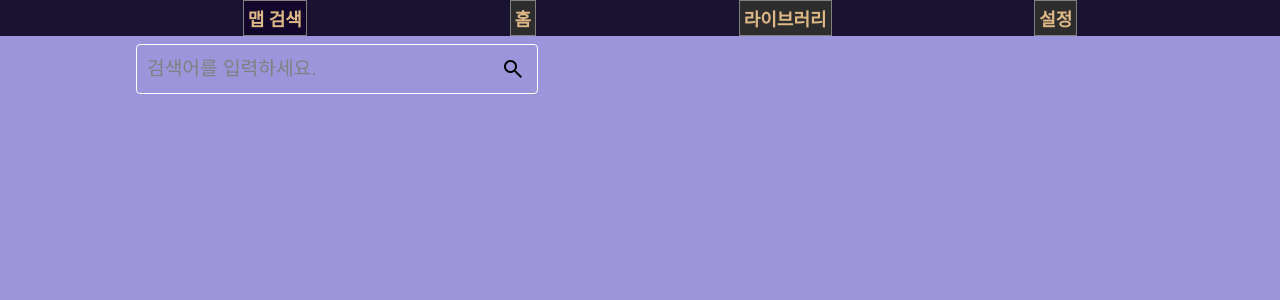
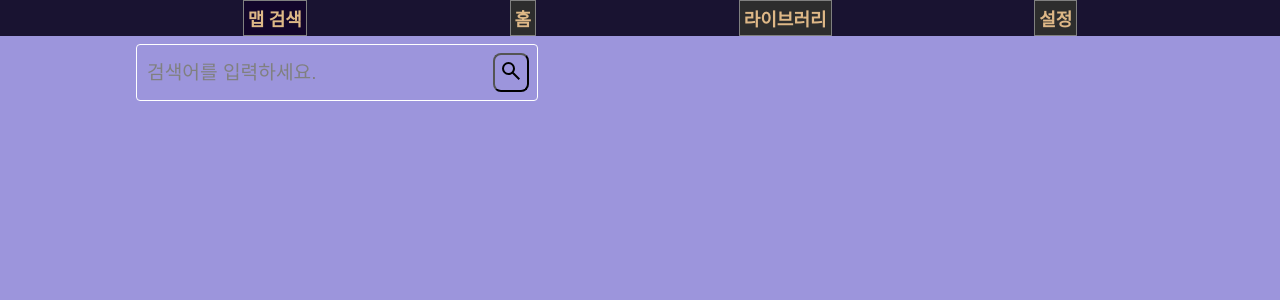
Before and after one commit to P0t1on/FlatPlayer, a SvelteKit app: page / in a window 1280 px wide. Shown: the top 300 px of the page. Built offline with nearby package versions, Linux system fonts and the light colour scheme.

Commit message:
코드 정리

```diff
--- a/src/lib/Assets.ts
+++ b/src/lib/Assets.ts
@@ -1,5 +1,5 @@
 import { assets } from '$app/paths';
 
-export function icon(name: string, type: 'svg' | 'webp') {
+export function icon(name: string, type: 'svg' | 'webp' = 'svg') {
   return `${assets}/icons/${type}/${name}.${type}`;
 }
--- a/src/routes/+page.svelte
+++ b/src/routes/+page.svelte
@@ -5,7 +5,7 @@
 <script lang="ts">
   import { onMount } from 'svelte';
 
-  import Explorer from './documents/Explorer.svelte';
+  import Explorer from './documents/explorer/Explorer.svelte';
   import Hub from './documents/Hub.svelte';
   import MyPage from './documents/MyPage.svelte';
   import Setting from './documents/Setting.svelte';
--- /dev/null
+++ b/src/routes/documents/explorer/Explorer.scss
@@ -0,0 +1,9 @@
+@keyframes playButtonHover {
+  0% {
+    box-shadow: 0 0px 0px black;
+  }
+
+  100% {
+    box-shadow: 0 0 20px 4px black;
+  }
+}
--- a/src/routes/documents/Explorer.svelte
+++ b/src/routes/documents/explorer/Explorer.svelte
@@ -4,6 +4,7 @@
 
 <script lang="ts">
   import { goto } from '$app/navigation';
+  import { icon } from '$lib/Assets';
   import {
     searchMap,
     type GithubRepoSearchResponse,
@@ -11,6 +12,7 @@
   } from '$lib/Curl';
   import { onMount } from 'svelte';
   import { writable } from 'svelte/store';
+  import './Explorer.scss';
 
   let searchString = '';
   let searchProcess:
@@ -41,15 +43,9 @@
         if (e.key === 'Enter') searchTrigger();
       }}
     />
-    <span
-      class="material-symbols-outlined searchIcon"
-      on:click={searchTrigger}
-      on:keydown
-      role="button"
-      tabindex={0}
-    >
-      search
-    </span>
+    <button class="searchIcon clickable" on:click={searchTrigger} tabindex={0}>
+      <img class="nodrag" alt="search" src={icon('search')} />
+    </button>
   </div>
   <div id="searchResult">
     {#if searchProcess !== undefined}
@@ -59,15 +55,20 @@
         {#each result[0].items as info}
           <div class="item">
             <span class="bolder">
-              [ <a target="_blank" href={info.owner.html_url}
-                >{info.owner.login}</a
-              >
+              [ <a target="_blank" href={info.owner.html_url}>
+                {info.owner.login}
+              </a>
               -
               <a target="_blank" href={info.html_url}>{info.name}</a> ]
             </span> <br />
-            <button on:click={() => goto('./game', { state: { val: 123 } })}
-              >test</button
-            >
+            <div class="container">
+              <button
+                class="clickable play"
+                on:click={() => goto('./game', { state: { val: 123 } })}
+              >
+                <img class="nodrag" alt="play" src={icon('sports_esports')} />
+              </button>
+            </div>
             <!-- {JSON.stringify(info)} -->
           </div>
         {/each}
@@ -82,9 +83,14 @@
             -
             <a target="_blank" href={info.html_url}>{info.name}</a> ]
           </span> <br />
-          <button on:click={() => goto('./game', { state: { val: 123 } })}
-            >test</button
-          >
+          <div class="container">
+            <button
+              class="clickable play"
+              on:click={() => goto('./game', { state: { val: 123 } })}
+            >
+              <img class="nodrag" alt="play" src={icon('sports_esports')} />
+            </button>
+          </div>
           <!-- {JSON.stringify(info)} -->
         </div>
       {/each}
@@ -127,14 +133,16 @@
         }
       }
 
-      span.searchIcon {
+      button.searchIcon {
+        background-color: transparent;
         padding: 4px;
         border-radius: 8px;
-        user-select: none;
-        cursor: pointer;
 
-        &:hover {
-          box-shadow: inset 0 2px 16px black;
+        &:hover,
+        &:focus {
+          animation-name: playButtonHover;
+          animation-duration: 0.5s;
+          animation-fill-mode: forwards;
         }
 
         &:active {
@@ -159,9 +167,7 @@
         background-color: gray;
         margin: 5px 0 5px 0;
         padding: 8px;
-        width: -webkit-fill-available;
-        width: -moz-fill-available;
-        width: fill-available;
+        width: 90%;
         user-select: none;
 
         &:hover {
@@ -172,8 +178,27 @@
           color: black;
           text-decoration: none;
 
-          &:hover {
+          &:hover,
+          &:focus {
             color: white;
+          }
+        }
+
+        div.container {
+          display: flex;
+          justify-content: flex-end;
+
+          button.play {
+            background-color: transparent;
+            border: none;
+            border-radius: 5px;
+
+            &:hover,
+            &:focus {
+              animation-name: playButtonHover;
+              animation-duration: 0.5s;
+              animation-fill-mode: forwards;
+            }
           }
         }
       }
--- a/src/routes/style.scss
+++ b/src/routes/style.scss
@@ -1,5 +1,10 @@
 .clickable {
   cursor: pointer;
+}
+
+.nodrag {
+  -webkit-user-drag: none;
+  user-select: none;
 }
 
 .hide {
```
